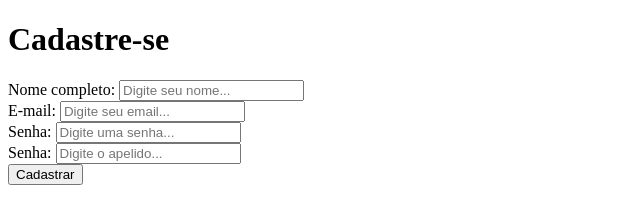
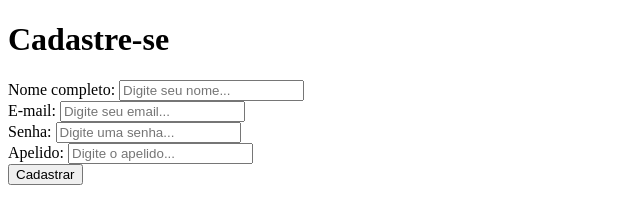
Before and after one commit to RonnyBezerra/frontend---teste, a plain HTML site: page pages/cadastro.html in a window 1280 px wide. Shown: the full height of the page, 0-640 px from the left. Drawn offline with Linux system fonts and the light colour scheme.

Commit message:
Soldado soldado

```diff
--- a/pages/cadastro.html
+++ b/pages/cadastro.html
@@ -26,7 +26,7 @@
                 <input type="password" id="password" placeholder="Digite uma senha...">
             </div>
             <div>
-                <label for="nickname">Senha:</label>
+                <label for="nickname">Apelido:</label>
                 <input type="text" id="nickname" placeholder="Digite o apelido...">
             </div>
 
```
